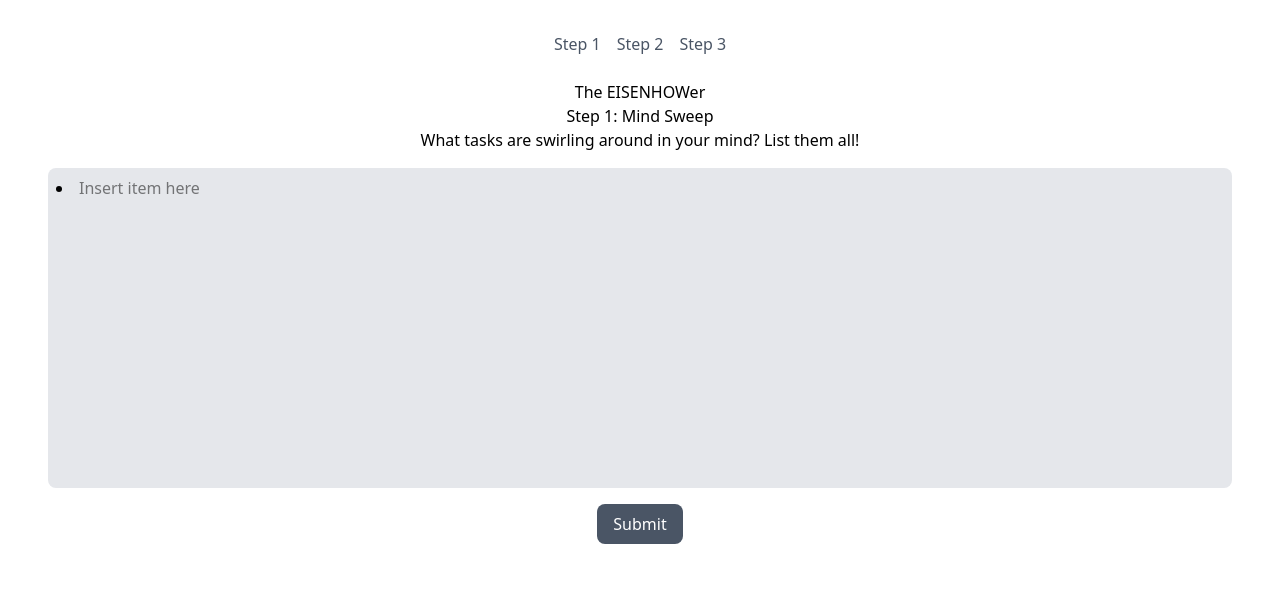
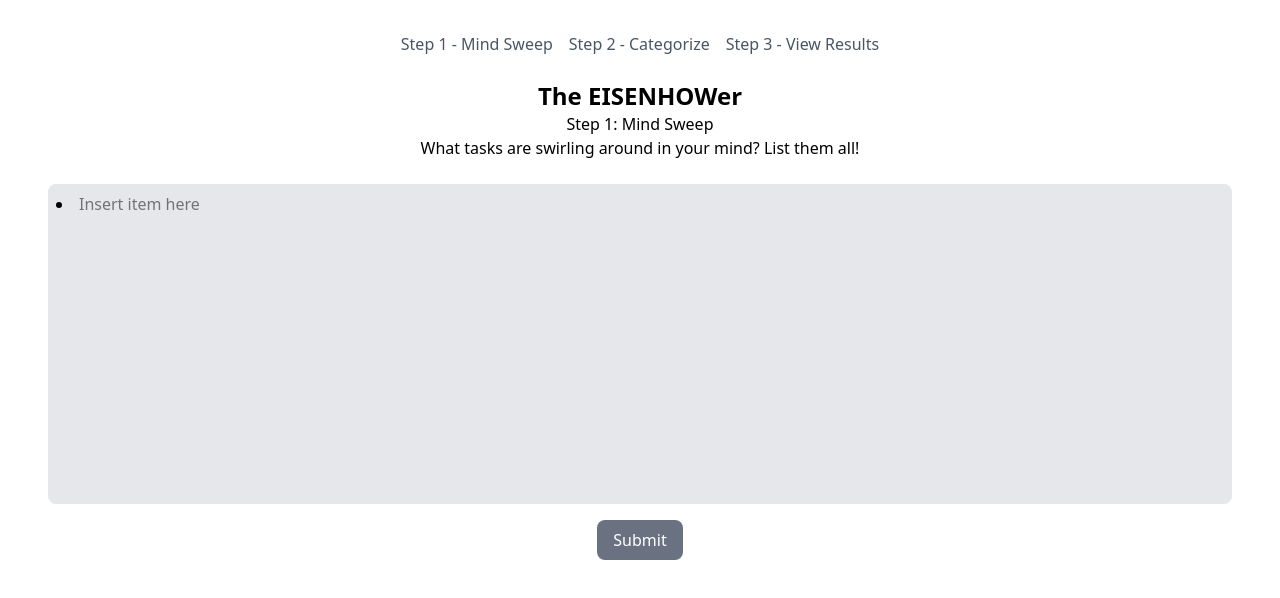
Before and after one commit to watiprojects/eisenhower-app, a React (Vite) app: page / in a window 1280 px wide. Shown: the top 598 px of the page. Built offline with nearby package versions, Linux system fonts and the light colour scheme.

Commit message:
add buttons for navigation and importance and urgency toggles

```diff
--- a/src/App.jsx
+++ b/src/App.jsx
@@ -5,9 +5,9 @@ function App() {
   return (
     <div>
       <nav className="flex gap-4 mb-6 justify-center text-gray-600">
-        <Link to ="/step1">Step 1</Link>
-        <Link to ="/step2">Step 2</Link>
-        <Link to ="/step3">Step 3</Link>
+        <Link to ="/step1">Step 1 - Mind Sweep</Link>
+        <Link to ="/step2">Step 2 - Categorize</Link>
+        <Link to ="/step3">Step 3 - View Results</Link>
       </nav>
       <Routes>
         {/* Home route */}
--- a/src/components/TaskCard.jsx
+++ b/src/components/TaskCard.jsx
@@ -8,7 +8,7 @@ function TaskCard ({task}){
 
     //statement if no tasks
     if (tasks.length === 0) {
-        return <p> No tasks yet </p>;
+        return <p className="p-8"> No tasks yet </p>;
     }
 
     //handle keyboard navigation
@@ -33,7 +33,7 @@ function TaskCard ({task}){
     return (
         <div className="m-6 p-4 w-sm border rounded shadow">
             {/* display current task */}
-            <p>{currentTask.text}</p>
+            <p className="w-[100%] overflow-scroll">{currentTask.text}</p>
             {/* display number of tasks */}
             <p className="text-sm text-gray-500">
                 Task {currentTaskIndex + 1} of {tasks.length}
--- a/src/pages/StepOne.jsx
+++ b/src/pages/StepOne.jsx
@@ -11,15 +11,17 @@ function StepOne() {
 
     return (
         <div className="flex-col items-center">
-        <h1>The EISENHOWer</h1>
+        <h1 className="font-bold text-2xl">The EISENHOWer</h1>
         <h2>Step 1: Mind Sweep</h2>
-        <p>What tasks are swirling around in your mind? List them all!</p>
+        <p className="mb-6">What tasks are swirling around in your mind? List them all!</p>
         <div className="flex-col text-left">
             <div className="mind-sweep-div bg-gray-200 h-[40vh] p-2 m-4 rounded-lg overflow-auto">
             <ul className="list-disc list-inside">
                 {tasks.map(task => (
-                <li key={task.id}>
+                <li
+                    key={task.id}>
                     <input
+                    className="w-[80%]"
                     type="text"
                     value={task.text}
                     onChange = {(e) => editTask(task.id, e.target.value)}
@@ -28,6 +30,7 @@ function StepOne() {
                 ))}
                 <li>
                 <input
+                    className="w-[80%]"
                     type ="text"
                     placeholder = "Insert item here"
                     value={newTaskText} //local state for the new input
@@ -46,7 +49,7 @@ function StepOne() {
             </ul>
             </div>
         </div>
-        <button type="button" className="px-4 py-2 bg-gray-600 text-white rounded-lg"
+        <button type="button" className="px-4 py-2 bg-gray-500 text-white rounded-lg"
             onClick={() => {navigate("/step2")
             }}>Submit</button>
     </div>
--- a/src/pages/StepThree.jsx
+++ b/src/pages/StepThree.jsx
@@ -7,7 +7,8 @@ function StepThree() {
 
         return (
         <div className="flex flex-col items-center">
-            <h1>Here is your Eisenhower Matrix!</h1>
+            <h1 className="font-bold text-2xl mb-4">The EISENHOWer</h1>
+            <h2 className="font-bold mb-4">Here is your EISENHOWer matrix!</h2>
             {/*Eisenhower Matrix div*/}
             <div>
                 <div className="grid grid-cols-2 gap-4 mb-4">
@@ -54,7 +55,7 @@ function StepThree() {
                 </div>
             </div>
 
-            <button type="button" className="px-4 py-2 bg-gray-600 text-white rounded-lg"
+            <button type="button" className="px-4 py-2 bg-gray-500 text-white rounded-lg"
             onClick={() => {navigate("/step2")
             }}>Back</button>
         </div>
--- a/src/pages/StepTwo.jsx
+++ b/src/pages/StepTwo.jsx
@@ -6,7 +6,8 @@ import { useEffect } from 'react';
 function StepTwo() {
 
     const navigate = useNavigate();
-    const {prevTask, nextTask} = useTaskStore();
+    const {tasks, prevTask, nextTask, currentTaskIndex,toggleImportant, toggleUrgent} = useTaskStore();
+    const currentTask = tasks[currentTaskIndex];
 
     //handle keyboard navigation
     useEffect(() => {
@@ -28,13 +29,37 @@ function StepTwo() {
 
     return (
     <div className="flex flex-col items-center">
-        <h1>The EISENHOWer</h1>
+        <h1 className="font-bold text-2xl">The EISENHOWer</h1>
         <h2>Step 2: Review and categorize</h2>
         <p>Is this important and/or urgent?</p>
-        <TaskCard />
-        <button type="button" className="px-4 py-2 bg-gray-600 text-white rounded-lg"
+        <div className="flex w-max-[90%] items-center">
+            <button
+            className="flex-none text-gray-600"
+            onClick={prevTask}>Previous
+            </button>
+            <div className="flex-grow">
+                <TaskCard />
+            </div>
+            <button
+            className="flex-none text-gray-600"
+            onClick={nextTask}>Next
+            </button>
+        </div>
+        <div className="flex gap-4 mb-8">
+            {/* buttons to toggle importance and urgency - light grey if not selected, dark grey if selected */}
+            <button
+            className={`flex-none px-4 py-2 rounded-lg ${currentTask.important ? "bg-gray-700 text-white" : "bg-gray-500 text-white" }`}
+            onClick={() => {toggleImportant(currentTask.id)}}>Important
+            </button>
+
+            <button
+            className={`flex-none px-4 py-2 rounded-lg ${currentTask.urgent ? "bg-gray-700 text-white" : "bg-gray-500 text-white" }`}
+            onClick={() => {toggleUrgent(currentTask.id)}}>Urgent
+            </button>
+        </div>
+        <button type="button" className="mt-4 px-4 py-2 bg-gray-500 text-white rounded-lg"
         onClick={() => {navigate("/step3")
-        }}>Submit</button>
+        }}>Continue to Step 3</button>
     </div>
     )
     }
```
